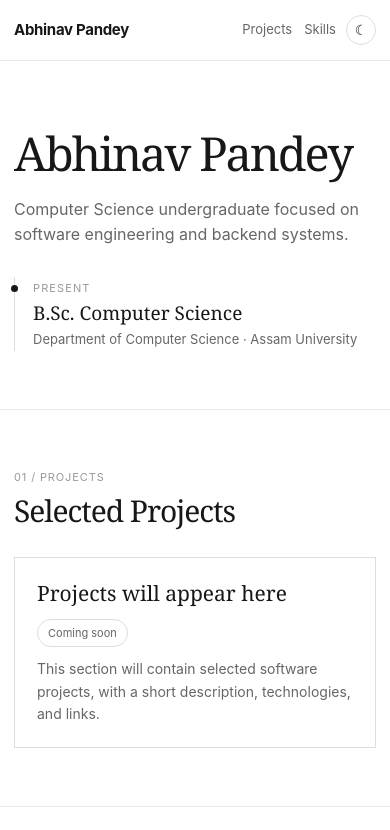
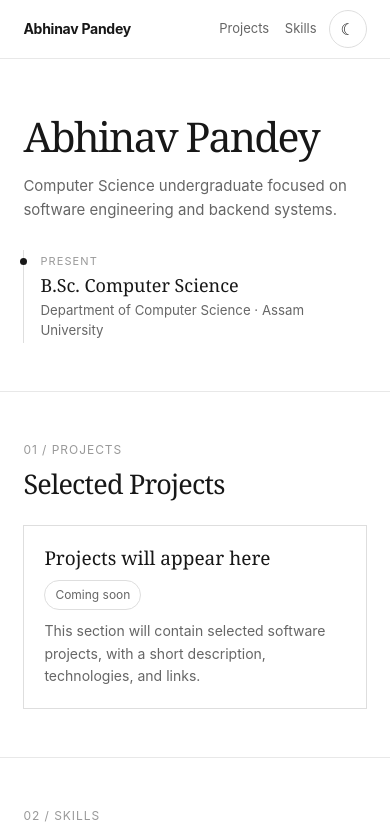
Before and after one commit to abhinavxpandey/abhinavxpandey.github.io, a plain HTML site: page index.html in a window 390 px wide. Shown: the top 830 px of the page. Drawn offline with Linux system fonts and the light colour scheme.

Commit message:
Enhance responsive design and accessibility in index.html
Updated viewport meta tag, adjusted CSS variables for responsive design, and improved accessibility features.

```diff
--- a/index.html
+++ b/index.html
@@ -2,7 +2,7 @@
 <html lang="en">
 <head>
 <meta charset="UTF-8">
-<meta name="viewport" content="width=device-width, initial-scale=1.0">
+<meta name="viewport" content="width=device-width, initial-scale=1.0, viewport-fit=cover">
 <title>Abhinav Pandey</title>
 
 <style>
@@ -16,6 +16,10 @@
     --line:#e8e8e8;
     --border:#dedede;
     --shadow:rgba(0,0,0,.06);
+
+    /* fluid spacing/type tokens */
+    --gutter:clamp(20px, 6vw, 48px);
+    --section-pad:clamp(48px, 9vw, 90px);
 }
 
 body.dark{
@@ -38,6 +42,7 @@ body.dark{
 
 html{
     scroll-behavior:smooth;
+    -webkit-text-size-adjust:100%;
 }
 
 body{
@@ -46,6 +51,7 @@ body{
     color:var(--text);
     line-height:1.65;
     transition:background .25s ease,color .25s ease;
+    overflow-x:hidden;
 }
 
 a{
@@ -53,9 +59,22 @@ a{
     text-decoration:none;
 }
 
+img{
+    max-width:100%;
+    display:block;
+}
+
+:focus-visible{
+    outline:2px solid var(--text);
+    outline-offset:3px;
+}
+
 .container{
-    width:min(1080px,calc(100% - 48px));
+    width:100%;
+    max-width:1080px;
     margin:auto;
+    padding-left:var(--gutter);
+    padding-right:var(--gutter);
 }
 
 /* Header */
@@ -67,35 +86,42 @@ header{
     background:color-mix(in srgb,var(--bg) 88%,transparent);
     backdrop-filter:blur(14px);
     border-bottom:1px solid var(--line);
+    padding-top:env(safe-area-inset-top);
 }
 
 nav{
-    height:68px;
+    min-height:64px;
     display:flex;
     align-items:center;
     justify-content:space-between;
+    gap:12px;
+    flex-wrap:wrap;
+    padding:10px 0;
 }
 
 .name{
     font-weight:650;
     letter-spacing:-.02em;
+    font-size:clamp(14px, 3.6vw, 16px);
+    white-space:nowrap;
 }
 
 .nav-right{
     display:flex;
     align-items:center;
-    gap:25px;
+    gap:clamp(12px, 3vw, 25px);
 }
 
 .nav-links{
     display:flex;
-    gap:28px;
+    gap:clamp(14px, 4vw, 28px);
     color:var(--muted);
-    font-size:14px;
+    font-size:clamp(13px, 3.2vw, 14px);
 }
 
 .nav-links a{
     transition:color .2s ease;
+    padding:8px 0;
 }
 
 .nav-links a:hover{
@@ -103,8 +129,8 @@ nav{
 }
 
 .theme-toggle{
-    width:34px;
-    height:34px;
+    width:38px;
+    height:38px;
     border:1px solid var(--border);
     border-radius:50%;
     background:var(--surface);
@@ -114,48 +140,53 @@ nav{
     align-items:center;
     justify-content:center;
     font-size:16px;
-    transition:all .2s ease;
+    flex-shrink:0;
+    transition:transform .2s ease,border-color .2s ease;
 }
 
+@media(hover:hover){
     .theme-toggle:hover{
         transform:translateY(-1px);
         border-color:var(--text);
+    }
 }
 
 /* Hero */
 
 .hero{
-    padding:125px 0 110px;
+    padding:clamp(56px, 14vw, 125px) 0 clamp(48px, 11vw, 110px);
     border-bottom:1px solid var(--line);
 }
 
 .eyebrow{
     font-family:Georgia,"Times New Roman",serif;
     color:var(--muted);
-    font-size:14px;
-    margin-bottom:22px;
+    font-size:clamp(13px, 3.4vw, 14px);
+    margin-bottom:clamp(14px, 3.5vw, 22px);
     letter-spacing:.02em;
 }
 
 .hero h1{
     max-width:820px;
     font-family:Georgia,"Times New Roman",serif;
-    font-size:clamp(48px,7vw,78px);
+    font-size:clamp(38px, 10.5vw, 78px);
     font-weight:500;
-    letter-spacing:-.055em;
-    line-height:1.02;
+    letter-spacing:-.045em;
+    line-height:1.04;
+    word-break:break-word;
 }
 
 .hero-description{
     max-width:640px;
-    margin-top:28px;
+    margin-top:clamp(16px, 3.5vw, 28px);
     color:var(--muted);
-    font-size:18px;
+    font-size:clamp(15px, 3.6vw, 18px);
+    line-height:1.6;
 }
 
 .education{
-    margin-top:40px;
-    padding:2px 0 2px 23px;
+    margin-top:clamp(28px, 6vw, 40px);
+    padding:2px 0 2px clamp(16px, 3.5vw, 23px);
     border-left:1px solid var(--border);
     position:relative;
     color:var(--text);
@@ -175,7 +206,7 @@ nav{
 
 .education-status{
     color:var(--faint);
-    font-size:12px;
+    font-size:11px;
     text-transform:uppercase;
     letter-spacing:.1em;
     margin-bottom:4px;
@@ -183,40 +214,44 @@ nav{
 
 .education-degree{
     font-family:Georgia,"Times New Roman",serif;
-    font-size:22px;
+    font-size:clamp(18px, 4.6vw, 22px);
+    line-height:1.3;
 }
 
 .education-place{
-    margin-top:3px;
+    margin-top:4px;
     color:var(--muted);
-    font-size:14px;
+    font-size:clamp(13px, 3.4vw, 14px);
+    line-height:1.5;
 }
 
 /* Sections */
 
 section{
-    padding:90px 0;
+    padding:var(--section-pad) 0;
     border-bottom:1px solid var(--line);
 }
 
 .section-heading{
     display:grid;
-    grid-template-columns:220px 1fr;
-    gap:40px;
-    margin-bottom:42px;
+    grid-template-columns:minmax(140px,220px) 1fr;
+    gap:clamp(16px, 4vw, 40px);
+    margin-bottom:clamp(26px, 5.5vw, 42px);
 }
 
 .section-number{
     color:var(--faint);
-    font-size:13px;
+    font-size:12px;
     letter-spacing:.08em;
+    padding-top:6px;
 }
 
 h2{
     font-family:Georgia,"Times New Roman",serif;
-    font-size:38px;
+    font-size:clamp(27px, 6.5vw, 38px);
     font-weight:500;
-    letter-spacing:-.035em;
+    letter-spacing:-.03em;
+    line-height:1.15;
 }
 
 /* Project */
@@ -224,27 +259,31 @@ h2{
 .project-card{
     border:1px solid var(--border);
     background:var(--surface);
-    padding:30px;
+    padding:clamp(20px, 4.5vw, 30px);
     transition:transform .2s ease,box-shadow .2s ease,border-color .2s ease;
 }
 
+@media(hover:hover){
     .project-card:hover{
         transform:translateY(-3px);
         box-shadow:0 16px 40px var(--shadow);
         border-color:var(--muted);
+    }
 }
 
 .project-top{
     display:flex;
     align-items:flex-start;
     justify-content:space-between;
-    gap:20px;
+    gap:16px;
+    flex-wrap:wrap;
 }
 
 .project-card h3{
     font-family:Georgia,"Times New Roman",serif;
-    font-size:25px;
+    font-size:clamp(19px, 4.6vw, 25px);
     font-weight:500;
+    line-height:1.3;
 }
 
 .status{
@@ -258,15 +297,17 @@ h2{
 
 .project-card p{
     max-width:720px;
-    margin-top:14px;
+    margin-top:clamp(10px, 2.5vw, 14px);
     color:var(--muted);
+    font-size:clamp(14px, 3.6vw, 16px);
+    line-height:1.6;
 }
 
 .project-meta{
     display:flex;
     flex-wrap:wrap;
     gap:8px;
-    margin-top:22px;
+    margin-top:clamp(16px, 3.5vw, 22px);
 }
 
 .tag{
@@ -282,166 +323,90 @@ h2{
 .skills-tags{
     display:flex;
     flex-wrap:wrap;
-    gap:10px;
+    gap:clamp(7px, 2vw, 10px);
     max-width:760px;
 }
 
 .skill-tag{
     display:inline-flex;
     align-items:center;
-    padding:7px 12px;
+    padding:8px 13px;
     border:1px solid var(--border);
     border-radius:999px;
     background:var(--soft);
     color:var(--muted);
-    font-size:13px;
+    font-size:clamp(12.5px, 3.2vw, 13px);
     line-height:1;
     transition:transform .2s ease,background .2s ease,color .2s ease,border-color .2s ease;
 }
 
+@media(hover:hover){
     .skill-tag:hover{
         transform:translateY(-1px);
         background:var(--surface);
         color:var(--text);
         border-color:var(--muted);
     }
+}
 
 /* Footer */
 
 footer{
-    padding:35px 0;
+    padding:clamp(24px, 5vw, 35px) 0;
+    padding-bottom:calc(clamp(24px, 5vw, 35px) + env(safe-area-inset-bottom));
     color:var(--faint);
     font-size:13px;
 }
 
-/* Mobile */
+/* Small phones */
+
+@media(max-width:380px){
+
+    .name{
+        font-size:14px;
+    }
+
+    .nav-links{
+        gap:10px;
+    }
+
+    .hero h1{
+        letter-spacing:-.03em;
+    }
+
+    .section-heading{
+        grid-template-columns:1fr;
+    }
+}
+
+/* Mobile / tablet */
 
 @media(max-width:700px){
 
-    .container{
-        width:calc(100% - 28px);
-    }
-
-    header{
-        position:sticky;
-    }
-
     nav{
-        height:60px;
-    }
-
-    .name{
-        font-size:15px;
-    }
-
-    .nav-right{
-        gap:10px;
-    }
-
-    .nav-links{
-        gap:12px;
-        font-size:13px;
-    }
-
-    .theme-toggle{
-        width:30px;
-        height:30px;
-        font-size:14px;
+        min-height:56px;
     }
 
     .hero{
-        padding:68px 0 58px;
-    }
-
-    .eyebrow{
-        font-size:12px;
-        margin-bottom:16px;
-    }
-
-    .hero h1{
-        font-size:clamp(40px,12vw,58px);
-        letter-spacing:-.045em;
-        line-height:1.03;
-    }
-
-    .hero-description{
-        margin-top:20px;
-        font-size:16px;
-        line-height:1.55;
-        max-width:560px;
-    }
-
-    .education{
-        margin-top:30px;
-        padding-left:18px;
-    }
-
-    .education-status{
-        font-size:11px;
-    }
-
-    .education-degree{
-        font-size:19px;
-        line-height:1.35;
-    }
-
-    .education-place{
-        font-size:13px;
-        line-height:1.5;
-    }
-
-    section{
-        padding:58px 0;
+        border-bottom:1px solid var(--line);
     }
 
     .section-heading{
         display:block;
-        margin-bottom:28px;
     }
 
     .section-number{
-        font-size:11px;
+        padding-top:0;
         margin-bottom:8px;
-    }
-
-    h2{
-        font-size:30px;
-        line-height:1.15;
-    }
-
-    .skills-tags{
-        gap:7px;
-        max-width:100%;
-    }
-
-    .skill-tag{
-        padding:6px 10px;
-        font-size:12px;
-    }
-
-    .project-card{
-        padding:22px;
     }
 
     .project-top{
         display:block;
     }
 
-    .project-card h3{
-        font-size:21px;
-        line-height:1.3;
-    }
-
-    .project-card p{
-        margin-top:11px;
-        font-size:14px;
-        line-height:1.6;
-    }
-
     .status{
         display:inline-block;
-        margin-top:12px;
-        font-size:11px;
+        margin-top:10px;
     }
 
     .skills-grid{
@@ -449,17 +414,19 @@ footer{
     }
 
     .skill{
-        padding:17px 0;
+        padding:16px 0;
         font-size:14px;
     }
 
     .skill:nth-child(odd){
         margin-right:0;
     }
+}
 
-    footer{
-        padding:28px 0;
-        font-size:12px;
+@media(prefers-reduced-motion:reduce){
+    *{
+        transition:none !important;
+        scroll-behavior:auto !important;
     }
 }
 </style>
```
Lines whose indentation alone changed are shown as unchanged.
